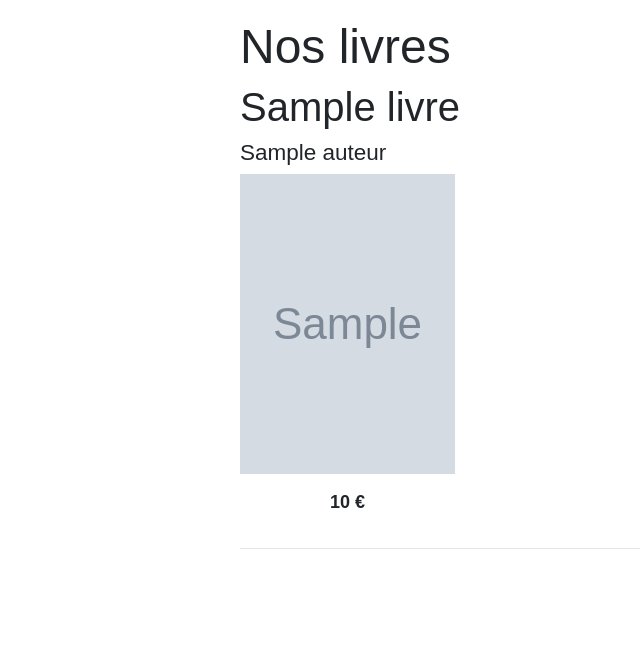
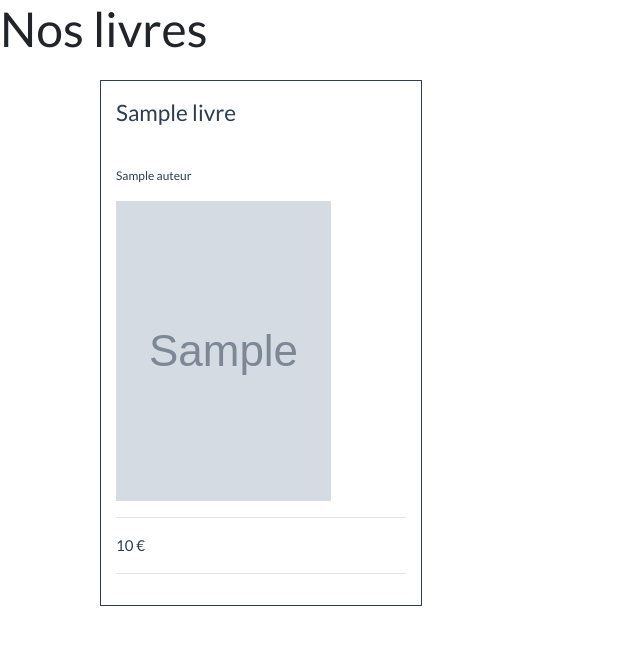
Before and after one commit to RogerNoel/symfony-libraria, a Symfony app: template templates/livres/index.html.twig in a window 1280 px wide. Shown: the part 71-716 px from the top of the page, without its empty margins (0-640 px from the left). Run offline with Twig, Linux system fonts and the light colour scheme; the template is opened without the code that fills it: most values are stand-ins (such as "Sample title", 1, 10 or a date in 2020); grey boxes marked "Sample" are stand-in pictures; some libraries are stand-ins or nearby versions.

Commit message:
add custom css

```diff
--- /dev/null
+++ b/public/css/customCss.css
@@ -0,0 +1,26 @@
+.test {
+    color: red;
+}
+
+/* ------------------------------  */
+.container {
+    width: 92%;
+}
+
+.bd, .livres {
+    border: 1px solid #2C3E50;
+    padding: 15px;
+    margin: 15px;
+    color: #2C3E50;
+    width: 29%;
+    display: inline-block;
+}
+
+.bd-title, .livre-title {
+    font-size: 1.5em;
+    height: 55px;
+}
+
+.bd-auteur, .livre-auteur {
+    font-size: 0.8em;
+}
--- a/templates/base.html.twig
+++ b/templates/base.html.twig
@@ -4,6 +4,8 @@
         <meta charset="UTF-8">
         <title>{% block title %}Libraria!{% endblock %}</title>
         <link rel="stylesheet" href="https://bootswatch.com/4/flatly/bootstrap.min.css">
+        {# the CSS file lives at "public/css/blog.css" #}
+        <link href="{{ asset('css/customCss.css') }}" rel="stylesheet"/>
     </head>
     <body>
         <nav class="navbar navbar-expand-lg navbar-dark bg-primary">
--- a/templates/livres/index.html.twig
+++ b/templates/livres/index.html.twig
@@ -3,20 +3,20 @@
 {% block title %}Hello LivresController!{% endblock %}
 
 {% block body %}
-<style>
+{# <style>
     .example-wrapper { margin: 1em auto; max-width: 800px; width: 95%; font: 18px/1.5 sans-serif; }
     .example-wrapper code { background: #F5F5F5; padding: 2px 6px; }
-</style>
-
-<div class="example-wrapper">
-    <h1>Nos livres</h1>
+</style> #}
+<h1>Nos livres</h1>
+<div class="container">
     {% for item in livres %}
-        <div>
-            <h2> {{ item.titre }} </h2>
-            <h4> {{ item.auteur }} </h4>
-            <div style="display: inline-block">
+        <div class="livres">
+            <p class="livre-title"> {{ item.titre }} </p>
+            <p class="livre-auteur"> {{ item.auteur }} </p>
+            <div>
                 <img src=" {{ item.image }} " alt="" height='300' width='215'>
-                <p style="text-align: center; font-weight: bold; margin-top: 15px;"> {{ item.prix }} € </p>
+                <hr/>
+                <p> {{ item.prix }} € </p>
             </div>
             <hr/>
         </div>
```
Also changed, not shown: templates/bd/index.html.twig (+8 -9 lines).
